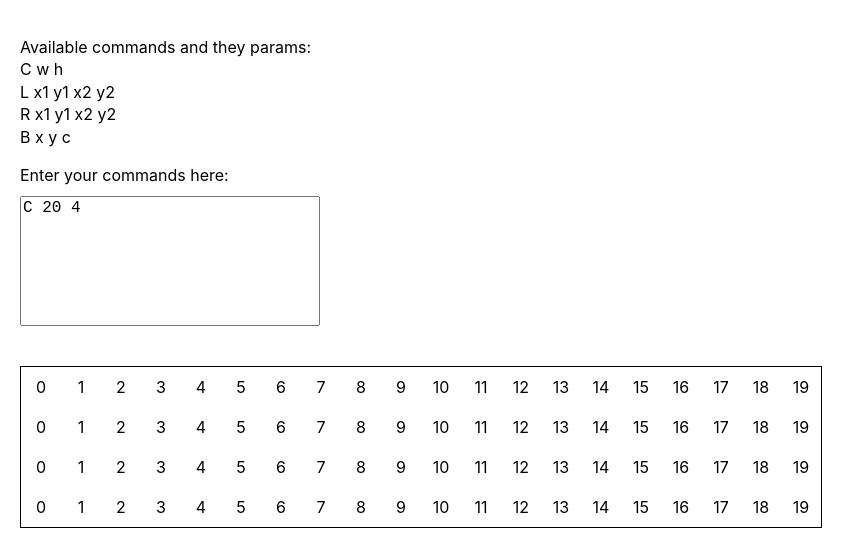
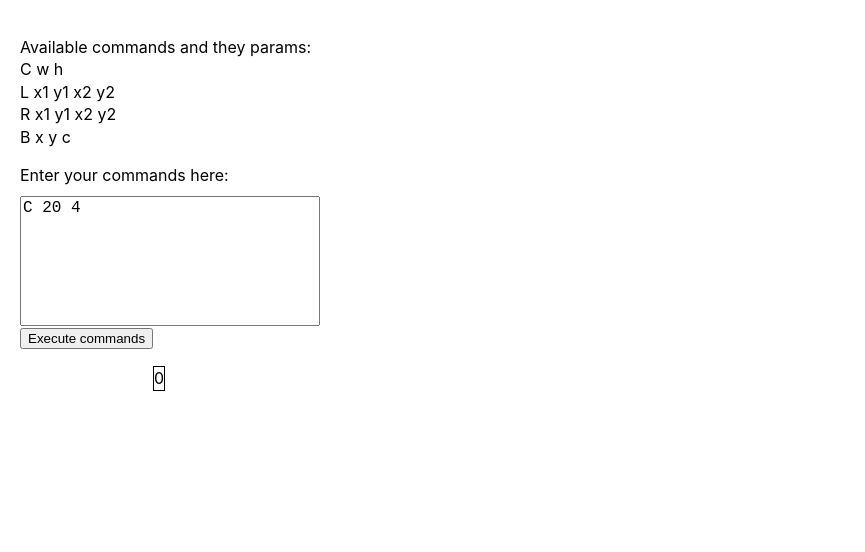
Before and after one commit to venskou/codex-test-task, a React (Create React App) app: page / in a window 1280 px wide. Shown: the top 552 px of the page, without its empty margins (0-865 px from the left). Built offline with nearby package versions, Linux system fonts and the light colour scheme.

Commit message:
Refactor paint component from stateless to statefull component, implement command information as own component

```diff
--- /dev/null
+++ b/src/components/information/information.component.jsx
@@ -0,0 +1,20 @@
+import React from 'react';
+
+const Information = () => {
+  return (
+    <p>
+      Available commands and they params:
+      <br />
+      C w h
+      <br />
+      L x1 y1 x2 y2
+      <br />
+      R x1 y1 x2 y2
+      <br />
+      B x y c
+      <br />
+    </p>
+  );
+};
+
+export default Information;
--- a/src/components/paint/paint.component.jsx
+++ b/src/components/paint/paint.component.jsx
@@ -1,71 +1,160 @@
-import React, { useState, useCallback, useEffect } from 'react';
+import React, { Component } from 'react';
 
+import Information from '../information/information.component';
 import CommandLine from '../command-line/command-line.component';
 import Artboard from '../artboard/artboard.component';
 
 import './paint.styles.scss';
 
-const Paint = () => {
-  const [error, setError] = useState(null);
-  const [paintCommands, setPaintCommands] = useState([]);
-  const [canvas, setCanvas] = useState([]);
+class Paint extends Component {
+  state = {
+    error: null,
+    paintCommands: [],
+    canvas: [],
+    canvasParams: { width: 0, height: 0 },
+  };
 
-  const createCanvas = ({ width, height }) => {
-    if (!width || !height) {
-      setError(`Canvas width or height is not might be a zero`);
-      return null;
+  setError = errorText => {
+    this.setState({
+      error: errorText ? errorText : null,
+    });
+  };
+
+  getPaintCommands = paintCommands => {
+    this.setState({
+      paintCommands,
+    });
+  };
+
+  executeCommands = () => {
+    const { paintCommands } = this.state;
+    if (!paintCommands.length) return;
+    if (paintCommands[0].type !== 'C') {
+      this.setError('Canvas is not created, you must specify canvas width and height at first');
+      return;
     }
 
-    const canvasData = Array(height)
+    const { width, height } = paintCommands[0];
+
+    if (!width || !height) {
+      this.setError(`Canvas width or height is not might be a zero`);
+      return;
+    }
+
+    const canvas = Array(height)
       .fill(null)
-      .map(() => Array(width).fill(null));
+      .map((item, index) => Array(width).fill(index + 1));
 
-    setCanvas(canvasData);
+    this.setState(
+      {
+        canvas,
+        canvasParams: {
+          width,
+          height,
+        },
+        error: null,
+      },
+      this.paint
+    );
   };
 
-  const paint = useCallback(({ type, ...params }) => {
+  paint = () => {
+    const {
+      paintCommands,
+      canvasParams: { width: canvasWidth, height: canvasHeight },
+      error,
+    } = this.state;
+
+    let { canvas } = this.state;
+
+    let errorInPaint = null;
+
+    const isCoordsInCanvas = (axis, ...coords) => {
+      if (axis === 'x') {
+        return coords.every(x => x <= canvasWidth);
+      }
+      return coords.every(y => y <= canvasHeight);
+    };
+
+    const drawVerticalLine = (symbol, xAxis, start, end) => {
+      canvas = canvas.map((row, index) => {
+        if (index >= start - 1 && index <= end - 1) {
+          return row.fill(symbol, xAxis - 1, xAxis);
+        }
+
+        return row;
+      });
+    };
+
+    const drawHorizontalLine = (symbol, yAxis, start, end) => {
+      canvas[yAxis - 1].fill(symbol, start - 1, end);
+    };
+
+    const drawLine = ({ x1, y1, x2, y2 }) => {
+      const isLineStraight = x1 === x2 || y1 === y2;
+      if (!isLineStraight) {
+        errorInPaint = 'Lines can be vertical or horizontal';
+        return;
+      }
+
+      const isCoordsXInCanvas = isCoordsInCanvas('x', x1, x2);
+      const isCoordsYInCanvas = isCoordsInCanvas('y', y1, y2);
+
+      if (!(isCoordsXInCanvas && isCoordsYInCanvas)) {
+        errorInPaint = 'Line coords is not in canvas area';
+        return;
+      }
+
+      const lineType = x1 === x2 ? 'vertical' : 'horizontal';
+
+      if (lineType === 'vertical') {
+        drawVerticalLine('v', x1, y1, y2);
+      } else {
+        drawHorizontalLine('h', y1, x1, x2);
+      }
+    };
+
+    const drawRectangle = params => {};
+
+    const bucketFill = params => {};
+
+    for (let { type, ...params } of paintCommands) {
+      if (errorInPaint || error) break;
       switch (type) {
+        case 'L':
+          drawLine(params);
+          break;
+        case 'R':
+          drawRectangle(params);
+          break;
+        case 'B':
+          bucketFill(params);
+          break;
         case 'C':
-        createCanvas(params);
           break;
         default:
-        setError(`Command ${type} is not defined`);
+          errorInPaint = `Command ${type} is not defined`;
       }
-  }, []);
-
-  const getPaintCommands = useCallback(commands => {
-    setPaintCommands(commands);
-  }, []);
-
-  useEffect(() => {
-    if (error) {
-      setError(null);
     }
 
-    paintCommands.forEach(command => {
-      paint(command);
+    this.setState({
+      canvas: errorInPaint ? [] : canvas,
+      error: errorInPaint ? errorInPaint : null,
     });
-  }, [error, paintCommands, paint]);
+  };
 
+  render() {
+    const { error, canvas } = this.state;
     return (
       <div className="paint">
-      <p>
-        Available commands and they params:
-        <br />
-        C w h
-        <br />
-        L x1 y1 x2 y2
-        <br />
-        R x1 y1 x2 y2
-        <br />
-        B x y c
-        <br />
-      </p>
-      <CommandLine getPaintCommands={getPaintCommands} />
+        <Information />
+        <CommandLine getPaintCommands={this.getPaintCommands} setError={this.setError} />
+        <button onClick={this.executeCommands}>Execute commands</button>
         {error && <p className="command-line__error">{error}</p>}
         <Artboard canvasData={canvas} />
       </div>
     );
-};
+  }
+}
 
 export default Paint;
```
Lines whose indentation alone changed are shown as unchanged.
